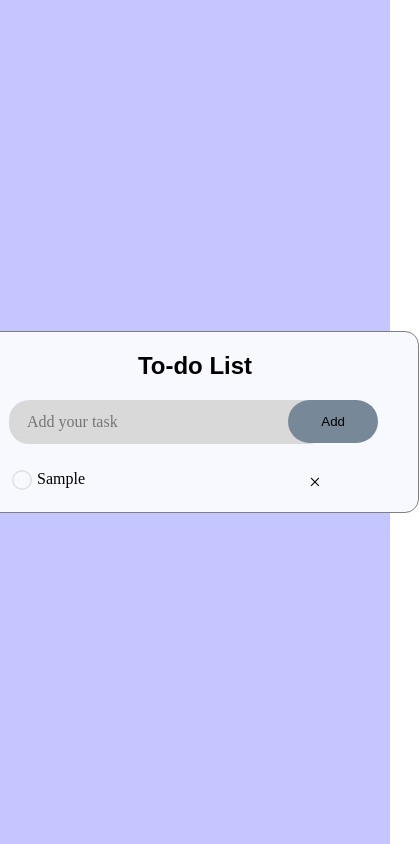
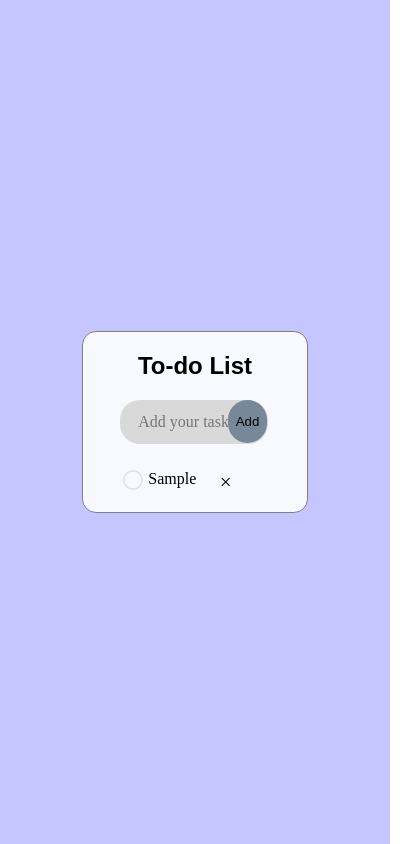
Before and after one commit to vaibhav-katyal/to-do-list, a plain HTML site: page index.html in a window 390 px wide. Both pictures are taken after typing "Sample" into the empty fields and a click on the button "Add". Shown: the whole page, 419 px wide, since content can reach past the window. Drawn offline with Linux system fonts and the light colour scheme; a web font is replaced by a local one.

Commit message:
fixed the symmetry of cross and added a bit responsiveness

```diff
--- a/style.css
+++ b/style.css
@@ -2,6 +2,7 @@ body{
     margin: 0;
     padding: 0;
     box-sizing: border-box;
+    background-size: cover;
 }
 
 .main{
@@ -29,7 +30,7 @@ body{
 .card input{
     border: 0;
     outline: 0;
-    width: 320px;
+    width: 25vw;
     height: 40px;
     border-radius: 20px;
     background-color: rgb(217, 217, 217);
@@ -106,7 +107,7 @@ li.checked{
 
 span{
     position: absolute;
-    right: 84px;
+    right: 62px;
     font-size: 21px;
     padding: 4px;
     top: 1px;
```
